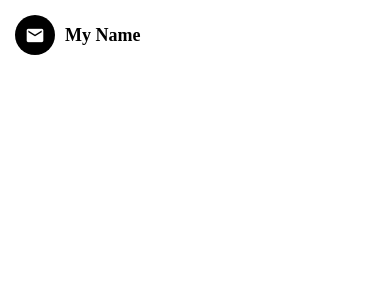
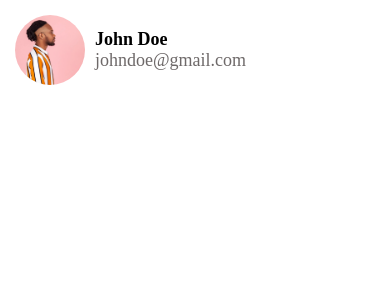
Before and after one commit to zahid2022skipq/ecommerceapp, a React Native app: screen / in a window 390 px wide. Shown: the top 300 px of the page. Built offline with nearby package versions, Linux system fonts and the light colour scheme.

Commit message:
Implementing Account Screen

```diff
--- a/App.js
+++ b/App.js
@@ -2,6 +2,7 @@ import { StyleSheet, Text, View } from "react-native";
 import Icon from "./app/components/Icon";
 import ListItem from "./app/components/ListItem";
 import Screen from "./app/components/Screen";
+import AccountScreen from "./app/screens/AccountScreen";
 import MessagesScreen from "./app/screens/MessagesScreen";
 
 // <View style={{ backgroundColor: "#f8f4f4", padding: 20, paddingTop: 100 }}>
@@ -13,11 +14,7 @@ import MessagesScreen from "./app/screens/MessagesScreen";
 // </View>
 
 export default function App() {
-  return (
-    <Screen>
-      <ListItem title="My Name" ImageComponent={<Icon name="email" />} />
-    </Screen>
-  );
+  return <AccountScreen />;
 }
 
 const styles = StyleSheet.create({});
--- a/app/screens/AccountScreen.js
+++ b/app/screens/AccountScreen.js
@@ -1,7 +1,17 @@
 import React from "react";
 import { StyleSheet, View } from "react-native";
+import ListItem from "../components/ListItem";
+import Screen from "../components/Screen";
 function AccountScreen(props) {
-  return <View></View>;
+  return (
+    <Screen>
+      <ListItem
+        title="John Doe"
+        subTitle="johndoe@gmail.com"
+        image={require("../assets/mal.jpg")}
+      />
+    </Screen>
+  );
 }
 
 const styles = StyleSheet.create({});
```
